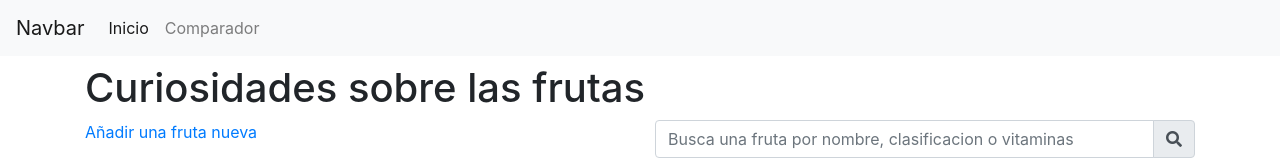
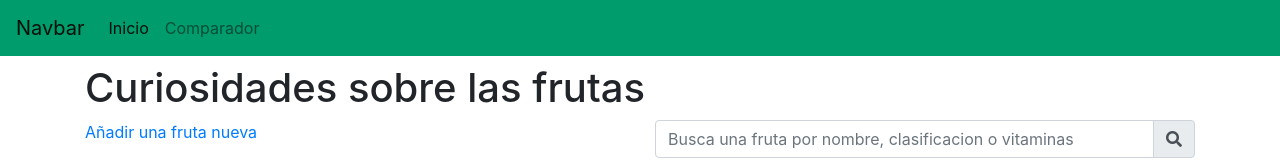
Before and after one commit to ana-db/angularFrutas, an Angular app: page / in a window 1280 px wide. Shown: the top 160 px of the page. Built offline with nearby package versions, Linux system fonts and the light colour scheme.

Commit message:
background color

```diff
--- a/src/app/componentes/navbar/navbar.component.html
+++ b/src/app/componentes/navbar/navbar.component.html
@@ -1,4 +1,4 @@
-<nav class="navbar navbar-expand-lg navbar-light bg-light">
+<nav class="navbar navbar-expand-lg navbar-light ">
     <a class="navbar-brand" href="#">Navbar</a>
     <button class="navbar-toggler" type="button" data-toggle="collapse" data-target="#navbarSupportedContent" aria-controls="navbarSupportedContent" aria-expanded="false" aria-label="Toggle navigation">
       <span class="navbar-toggler-icon"></span>
--- a/src/app/componentes/navbar/navbar.component.scss
+++ b/src/app/componentes/navbar/navbar.component.scss
@@ -0,0 +1,11 @@
+//Variables SASS:
+$color_green:#009C6B;
+
+.navbar{
+    background-color: $color_green;
+}
+/*
+.navbar-brand, .navbar-light .navbar-nav .nav-link{
+    color: white;
+}
+*/
```
